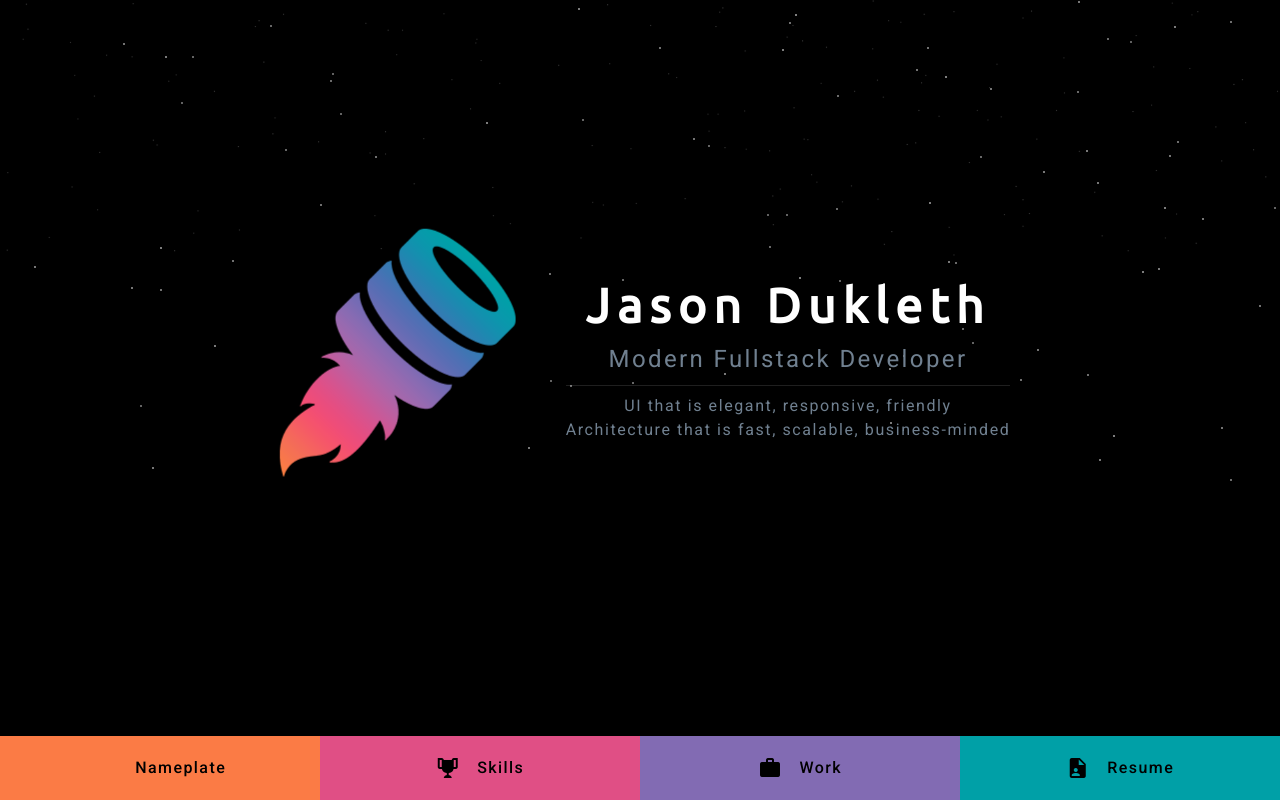
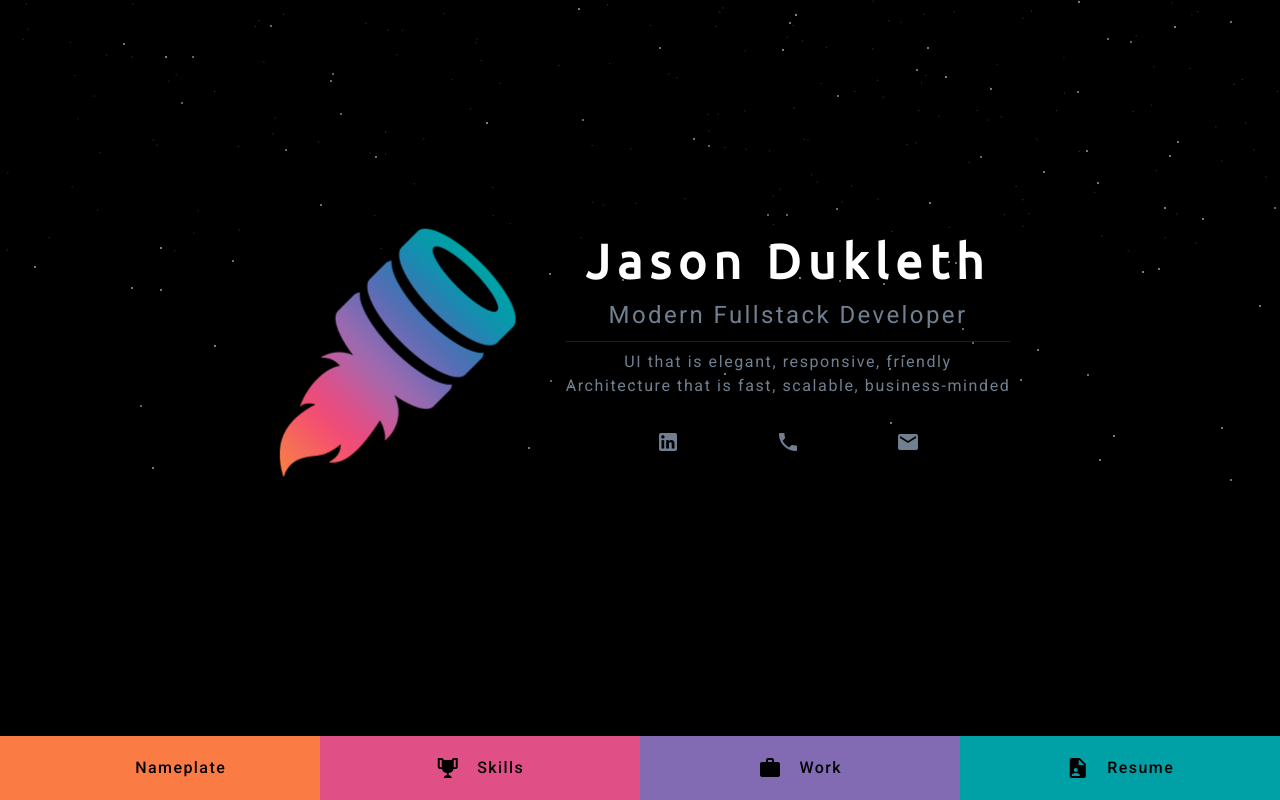
Before and after one commit to jdukleth/jjd-portfolio, a Nuxt app: page / in a window 1280 px wide. Built offline with nearby package versions, Linux system fonts and the light colour scheme.

Commit message:
adds contact icons

```diff
--- a/components/Nameplate.vue
+++ b/components/Nameplate.vue
@@ -3,11 +3,22 @@
     <h1 id="Name">Jason Dukleth</h1>
     <div id="JobTitle">Modern Fullstack Developer</div>
     <v-divider class="mt-2 mb-2"></v-divider>
-    <div class="selling-point">
+    <div class="supplemental-text">
       UI that is elegant, responsive, friendly
     </div>
-    <div class="selling-point">
+    <div class="supplemental-text">
       Architecture that is fast, scalable, business-minded
+    </div>
+    <div id="ContactIcons" class="ma-1">
+      <v-btn icon class="mx-5 pa-7">
+        <v-icon>mdi-linkedin</v-icon>
+      </v-btn>
+      <v-btn icon class="mx-5 pa-7">
+        <v-icon>mdi-phone</v-icon>
+      </v-btn>
+      <v-btn icon class="mx-5 pa-7">
+        <v-icon>mdi-email</v-icon>
+      </v-btn>
     </div>
   </div>
 </template>
@@ -25,7 +36,17 @@
   letter-spacing: 0.1em;
 }
 
-.selling-point {
+#ContactIcons .v-btn {
+  color: slategray;
+  height: auto; // necessary for Chrome;
+  width: auto; // fixed dimensions mess up alignment
+}
+
+#ContactIcons .v-btn:hover {
+  color: white;
+}
+
+.supplemental-text {
   font-size: 1em;
   color: slategray;
   letter-spacing: 0.1em;
```
